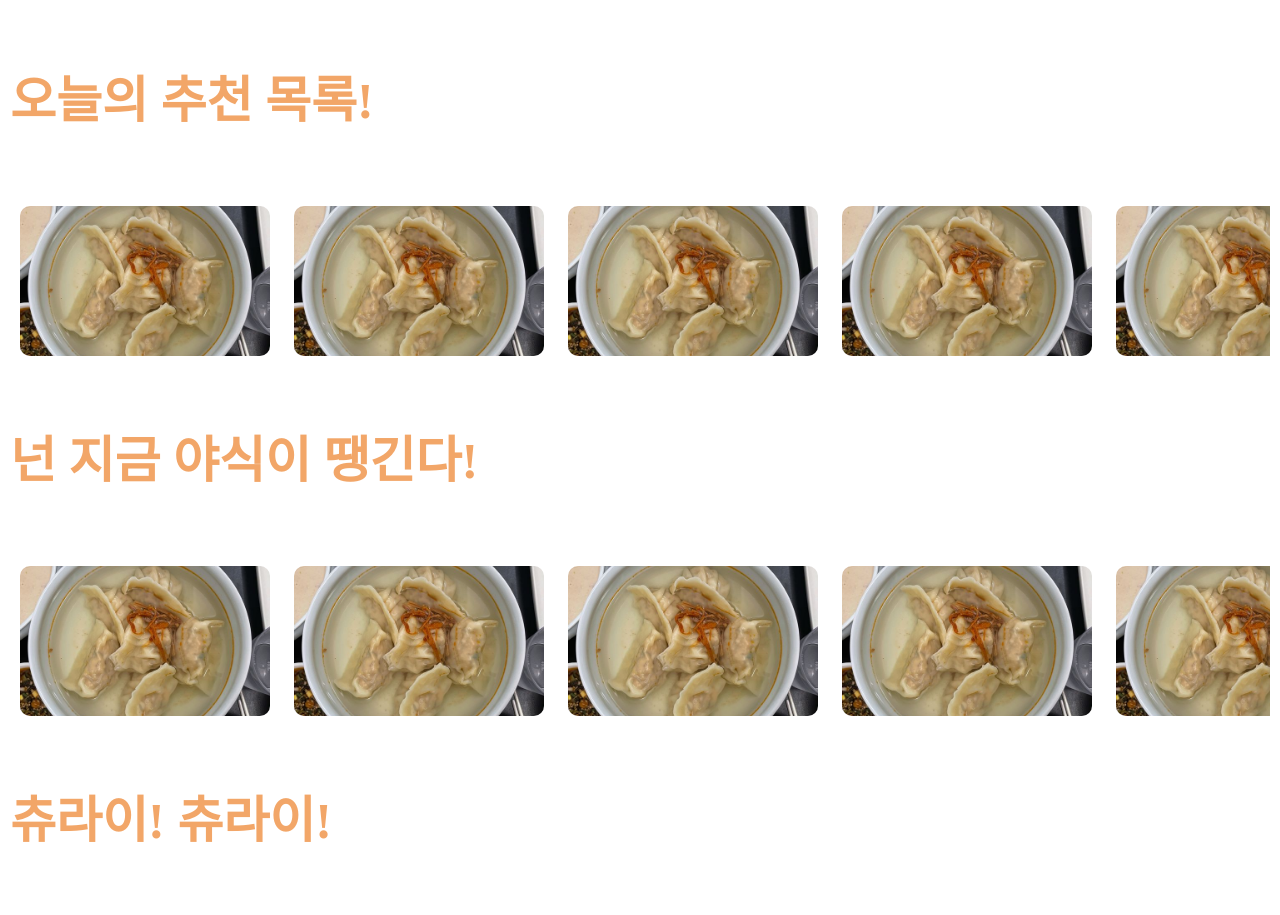
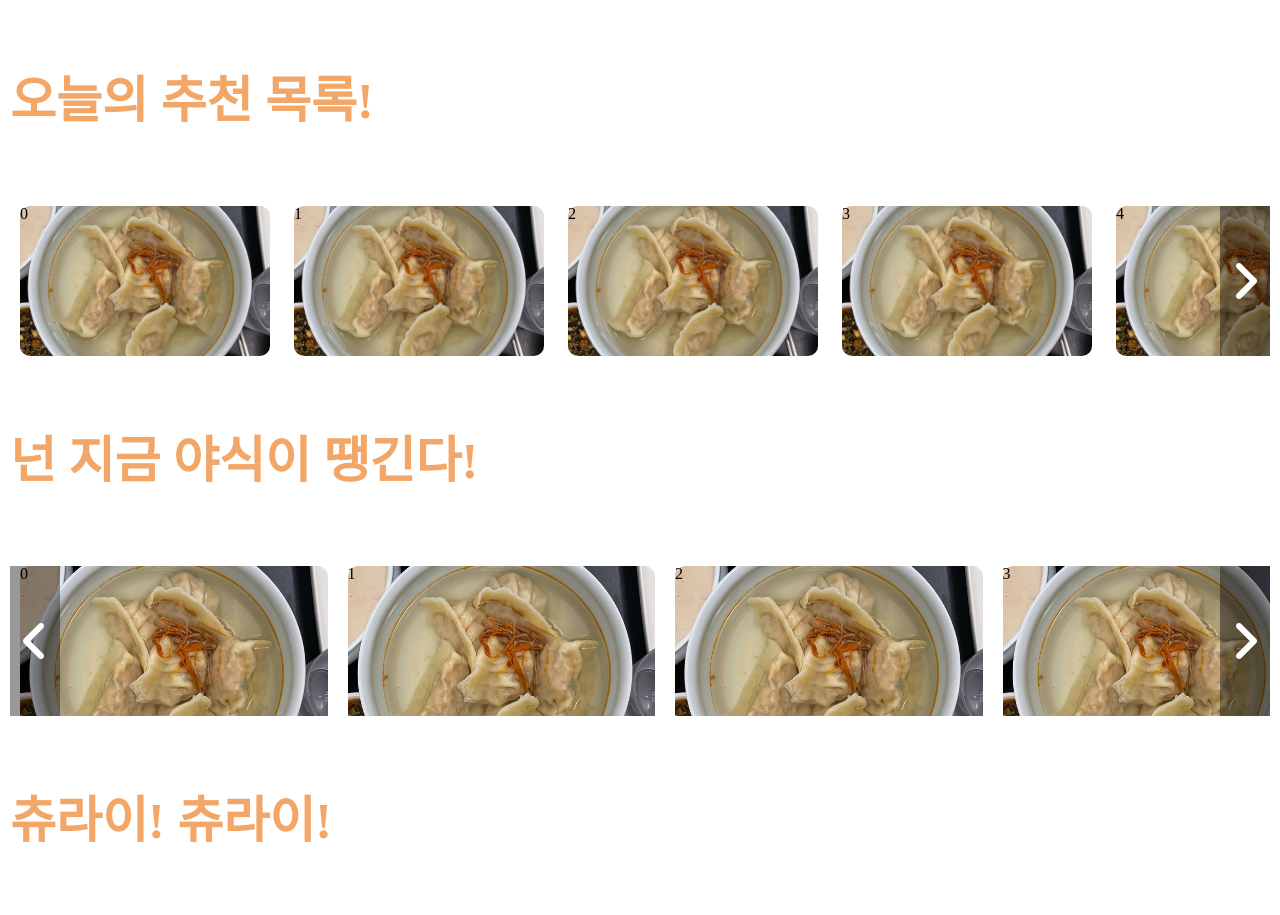
Before and after one commit to highsky21c/teamproject_09, a Django app: page / in a window 1280 px wide. Shown: the part 744-1659 px from the top of the page. Run offline with Django 4.2, Linux system fonts and the light colour scheme; some libraries are stand-ins or nearby versions.

Commit message:
슬라이더 중간 과정

```diff
--- a/js_test/views.py
+++ b/js_test/views.py
@@ -3,7 +3,12 @@
 
 
 def main(request):  # 메인 화면
-    return render(request, 'home.html', {})
+    storebox = []
+    for i in range(10):
+        store = {'photo': '/static/img/333417_1640610154368611.jpg', 'store':i}
+        storebox.append(store)
+
+    return render(request, 'home.html', {'container' : storebox})
 
 
 def detail(request):
--- a/static/css/detail.css
+++ b/static/css/detail.css
@@ -131,11 +131,10 @@
     align-items: start;
 }
 
-.map{
+#map{
     margin-left: 40px;
     width : 400px;
     height : 400px;
-    background-color: darkgray;
 }
 
 .content_commnets_row{
@@ -268,7 +267,6 @@
     width : 350px;
     height : 450px;
     background-color: #3E3E3E;
-    margin-right : 30px;
     border-radius: 20px;
     background-image: url("/static/img/333417_1640610154368611.jpg");
     background-repeat: no-repeat;
--- a/static/css/home.css
+++ b/static/css/home.css
@@ -58,6 +58,7 @@
 }
 
 .recommend_row{
+    position: relative;
     margin-top:  80px;
     width : 100%;
 }
@@ -83,6 +84,36 @@
     display: none;
 }
 
+.left{
+    position: absolute;
+    top : 130px;
+    left : 0px;
+    width : 50px;
+    height : 150px;
+    background-color: rgb(0,0,0,0.4);
+    display: none;
+    flex-direction: row;
+    justify-content: center;
+    align-items: center;
+    color : white;
+    z-index: 10;
+}
+
+.right{
+    position: absolute;
+    top : 130px;
+    left : 1210px;
+    width : 50px;
+    height : 150px;
+    background-color: rgb(0,0,0,0.4);
+    display: flex;
+    flex-direction: row;
+    justify-content: center;
+    align-items: center;
+    color: white;
+    z-index: 10;
+}
+
 .recommend_card{
     display: inline-block;
     margin:  50px 10px 0 10px;
@@ -98,5 +129,14 @@
 }
 
 .recommend_card:hover{
+    transform: translate3d(-50px, 0, 0);
+    z-index: 1;
+}
+
+
+.swiper-button-disabled{
+    display:none;
+}
+.swiper-slide:hover{
     transform: translateY(-50px);
 }
--- a/static/js/base.js
+++ b/static/js/base.js
@@ -0,0 +1,4 @@
+const logo = document.getElementById('logo')
+logo.addEventListener('click',() => {
+    window.location.href='/'
+})
--- a/static/js/home.js
+++ b/static/js/home.js
@@ -0,0 +1,61 @@
+function test(event) {
+    var current = event.currentTarget
+    console.log(`evnet is ${event.type}`)
+    console.log(`evnet is ${current.id}`)
+}
+
+const test_scroll_right = document.getElementById('slider_right')
+test_scroll_right.addEventListener('click', function () {
+    scroll('right')
+})
+
+const test_scroll_left = document.getElementById('slider_left')
+test_scroll_left.addEventListener('click', function () {
+    scroll('left')
+})
+
+
+function scroll(dir) {
+    const row = document.getElementById('recommend_row')
+    const left_slider = document.getElementById('slider_left')
+    const right_slider = document.getElementById('slider_right')
+    if (dir === 'right') {
+        value = 1000;
+    } else {
+        value = -1000;
+    }
+    // row.scrollLeft += value;
+    if (row.scrollLeft <= 100) {
+        left_slider.style.display = 'none'
+        right_slider.style.display = 'flex'
+    } else if (row.scrollLeft <= 1450) {
+        left_slider.style.display = 'flex'
+        right_slider.style.display = 'flex'
+    } else {
+        left_slider.style.display = 'flex'
+        right_slider.style.display = 'none'
+    }
+    console.log(row.scrollLeft)
+}
+
+function zoomIn(event) {
+    event.target.style.width = "600px";
+    event.target.style.height = "336px";
+    event.target.style.transition = "all 0.5s";
+}
+
+function zoomOut(event) {
+    event.target.style.width = "500px";
+    event.target.style.height = "280px";
+    event.target.style.transition = "all 0.5s";
+}
+
+
+var swiper = new Swiper(".mySwiper", {
+    slidesPerView: 4,
+    spaceBetween: 10,
+    navigation: {
+        nextEl: ".right",
+        prevEl: ".left",
+    },
+});
--- a/templates/base.html
+++ b/templates/base.html
@@ -31,7 +31,8 @@
 {% endblock %}
 {% include 'footer.html' %}
     <script src="/static/js/base.js"></script> <!--js적용파일-->
-    <script src="https://kit.fontawesome.com/8c1045b6d4.js" crossorigin="anonymous"></script>
+    <script src="https://kit.fontawesome.com/8c1045b6d4.js" crossorigin="anonymous"></script> <!-- Fontawesome 링크-->
+    <script src="https://code.jquery.com/jquery-3.2.1.min.js"></script> <!-- Jquery 링크 -->
 {% block script %}
 {% endblock %}
 </body>
--- a/templates/home.html
+++ b/templates/home.html
@@ -3,10 +3,8 @@
 {% load static %}
 {% block head %}
     <link rel="stylesheet" href="{% static "css/home.css" %}?after"/>
-
+    <link rel="stylesheet" href="https://unpkg.com/swiper@8/swiper-bundle.min.css"/>
 {% endblock %}
-
-
 
 {% block content %}
     <div class="wrap">
@@ -21,46 +19,59 @@
                 <div class="recommend_title">
                     <p>오늘의 추천 목록!</p>
                 </div>
-                <div class="recommend_content">
-                    <div class="recommend_card" onclick="test(event)" id="1"></div>
-                    <div class="recommend_card" id="2"></div>
-                    <div class="recommend_card" id="3"></div>
-                    <div class="recommend_card" id="4"></div>
-                    <div class="recommend_card" id="5"></div>
-                    <div class="recommend_card" id="6"></div>
-                    <div class="recommend_card" id="7"></div>
+                <div class="recommend_content" id="recommend_row">
+                    <div class="left" id="slider_left">
+                        <i class="fas fa-angle-left fa-3x"></i>
+                    </div>
+                    {% for a in container %}
+                        <div class="recommend_card" id="store_{{ a.store }}">
+                            {{ forloop.counter0 }}
+                        </div>
+                    {% endfor %}
+                    <div class="right " id="slider_right">
+                        <i class="fas fa-angle-right fa-3x"></i>
+                    </div>
                 </div>
             </div>
             <div class="recommend_row">
                 <div class="recommend_title">
                     <p>넌 지금 야식이 땡긴다!</p>
                 </div>
-                <div class="recommend_content">
-                    <div class="recommend_card"></div>
-                    <div class="recommend_card"></div>
-                    <div class="recommend_card"></div>
-                    <div class="recommend_card"></div>
-                    <div class="recommend_card"></div>
+                <div class="mySwiper recommend_content">
+                    <div class="left" style="display: flex">
+                        <i class="fas fa-angle-left fa-3x"></i>
+                    </div>
+                    <div class="swiper-wrapper">
+                        {% for a in container %}
+                            <div class="swiper-slide recommend_card" id="store_{{ a.store }}" onmouseenter="zoomIn(event)">
+                                {{ forloop.counter0 }}
+                            </div>
+                        {% endfor %}
+                    </div>
+                    <div class="right" id="slider_right">
+                        <i class="fas fa-angle-right fa-3x"></i>
+                    </div>
                 </div>
+
             </div>
             <div class="recommend_row">
                 <div class="recommend_title">
                     <p>츄라이! 츄라이!</p>
                 </div>
                 <div class="recommend_content">
-                    <div class="recommend_card"></div>
-                    <div class="recommend_card"></div>
-                    <div class="recommend_card"></div>
-                    <div class="recommend_card"></div>
-                    <div class="recommend_card"></div>
-                    <div class="recommend_card"></div>
-                    <div class="recommend_card"></div>
+
+                    {% for a in container %}
+                        <div class="recommend_card" id="store_{{ a.store }}"></div>
+                    {% endfor %}
                 </div>
             </div>
         </div>
     </div>
+
 {% endblock %}
 
 {% block script %}
+    <script src="https://unpkg.com/swiper@8/swiper-bundle.min.js"></script>
     <script src="/static/js/home.js"></script>
+
 {% endblock %}
```
Also changed, not shown: food/settings.py (+8 -8 lines), static/js/detail.js (added, +8 -0 lines), templates/detail.html (+5 -13 lines).
